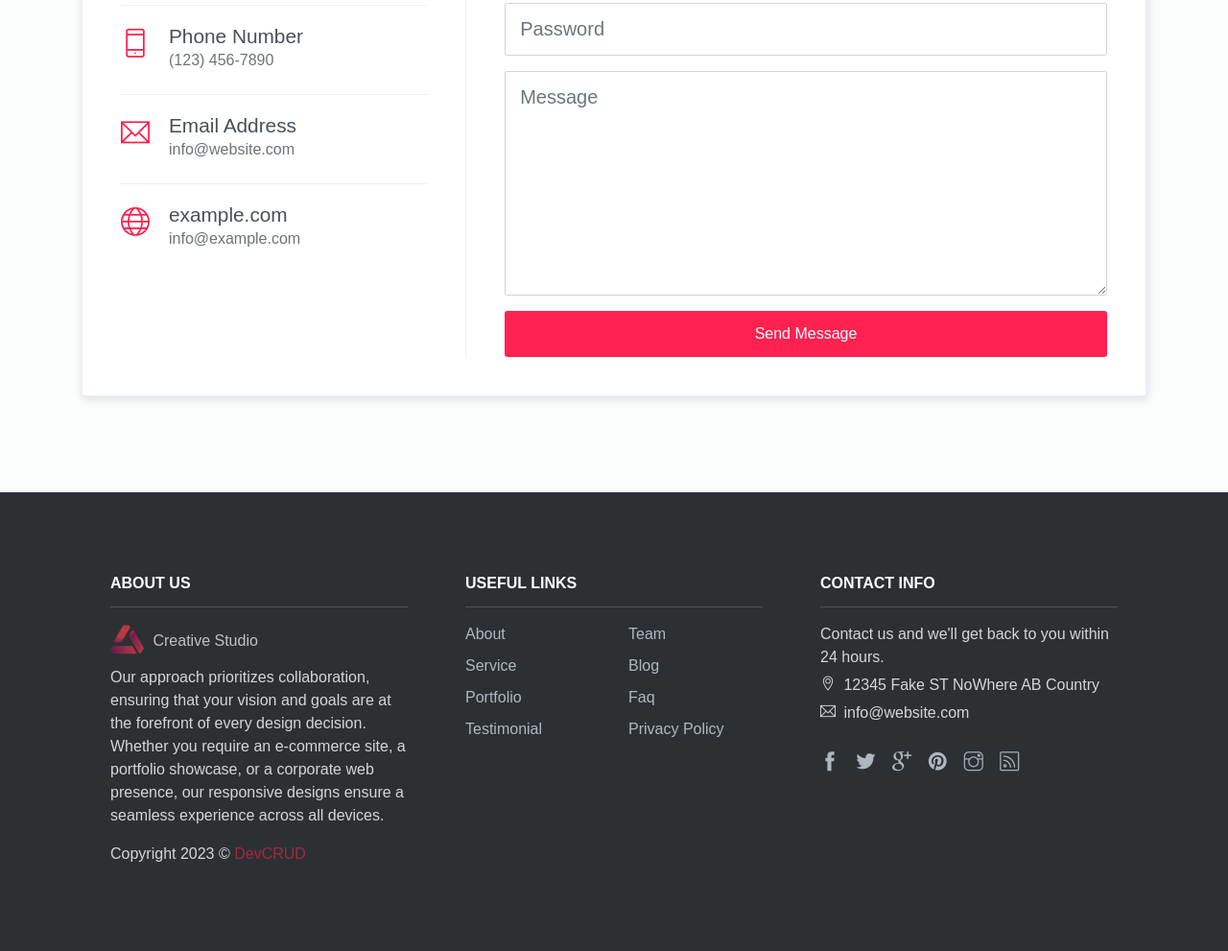
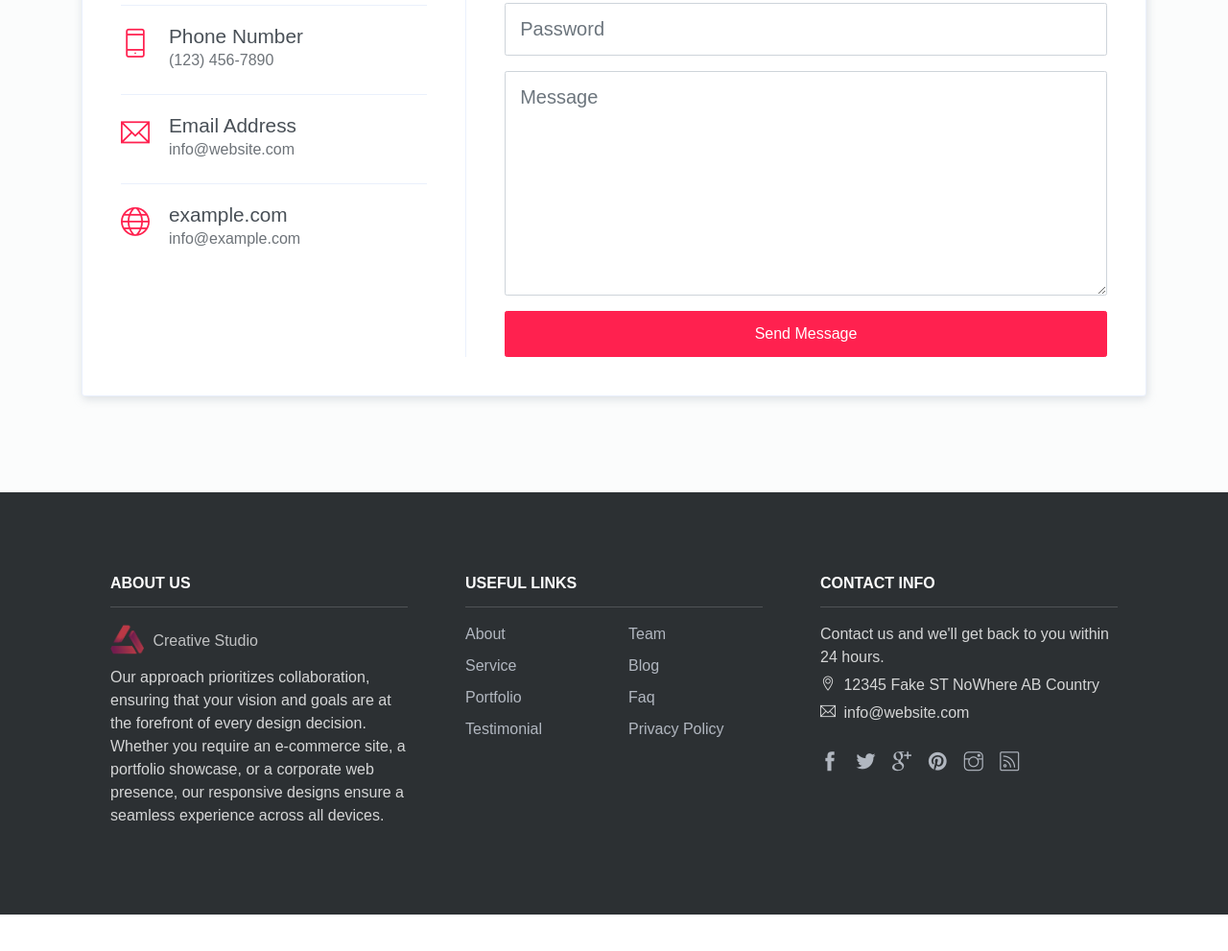
Before and after one commit to Vraj9662/creative_studio, a website: page public_html/index.html in a window 1280 px wide. Shown: the part 6755-7746 px from the top of the page at 96% size. After the commit the page ends 7708 px from the top, so only its background shows below. Drawn offline with Linux system fonts and the light colour scheme.

Commit message:
Update index.html

```diff
--- a/public_html/index.html
+++ b/public_html/index.html
@@ -504,9 +504,6 @@
                                 <h6>Creative Studio</h6>
                             </a>
                             <p>Our approach prioritizes collaboration, ensuring that your vision and goals are at the forefront of every design decision. Whether you require an e-commerce site, a portfolio showcase, or a corporate web presence, our responsive designs ensure a seamless experience across all devices. </p>
-                            <p class="mt-3">
-                                Copyright <script>document.write(new Date().getFullYear())</script> &copy; <a class="d-inline text-primary" href="http://www.devcrud.com">DevCRUD</a>
-                            </p>
                         </li>
                     </ul>
                     <ul class="list">
```
